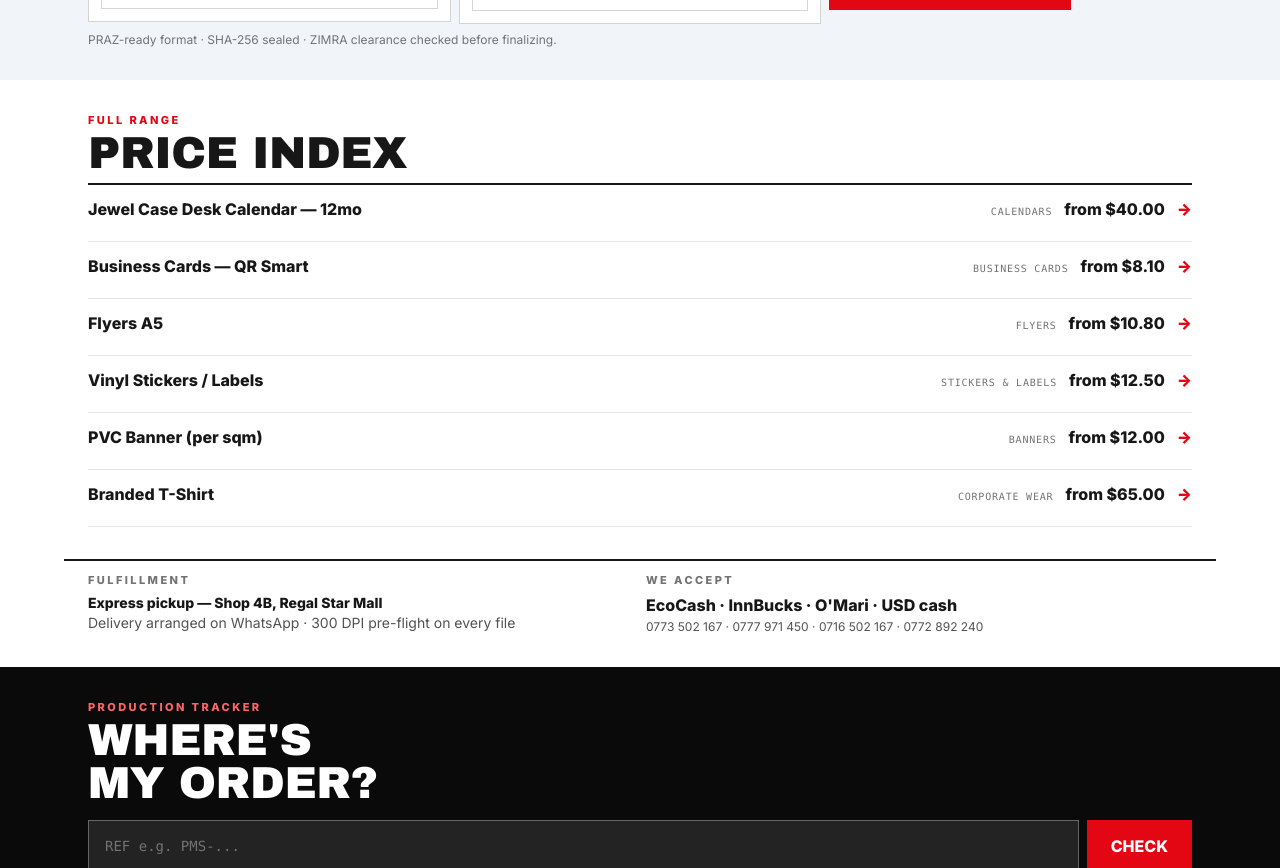
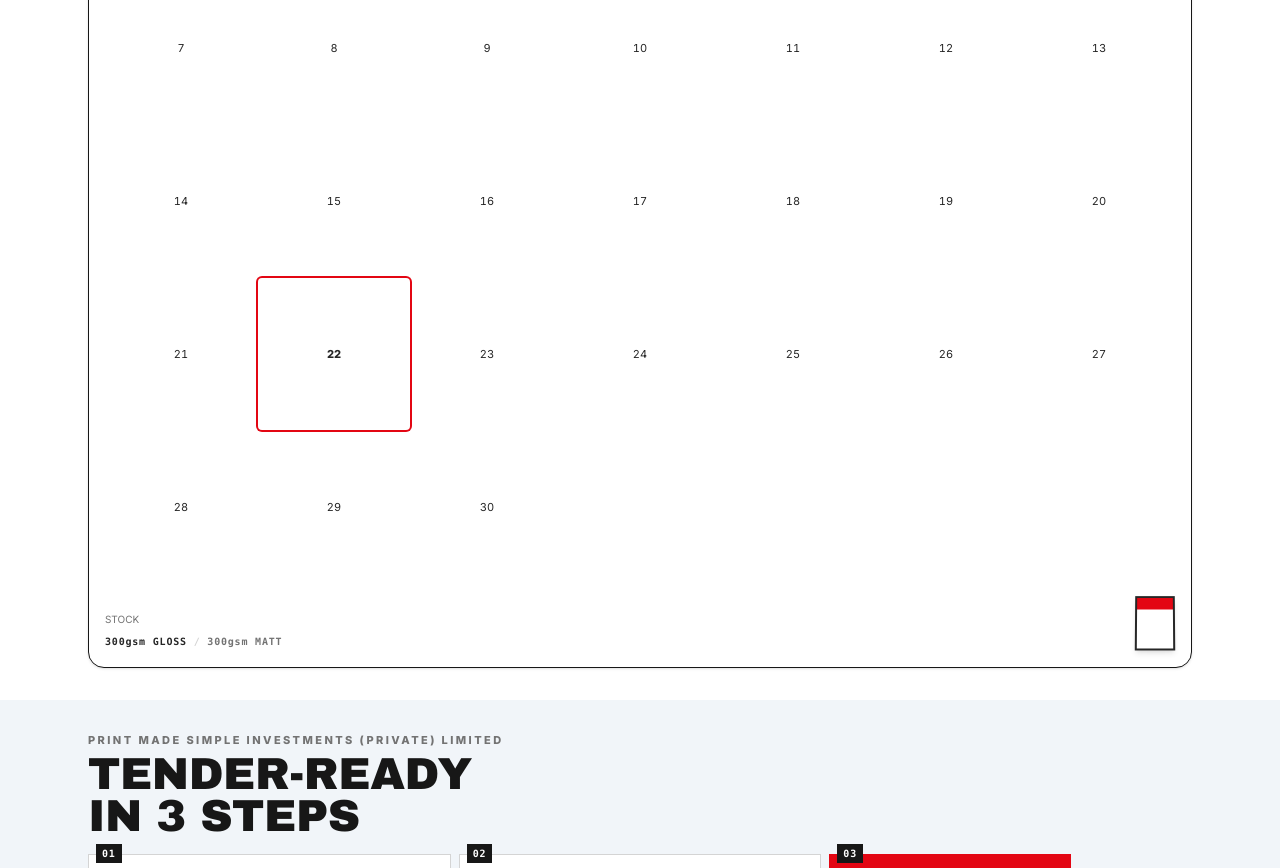
Before and after one commit to TinzyWinzy/PrintMadeSimple, a React (Vite) app: page / in a window 1280 px wide. Shown: the part 2280-3148 px from the top of the page. Built offline with nearby package versions, Linux system fonts and the light colour scheme.

Commit message:
feat(calendar): add styled CalendarSection preview to Home Showcase

```diff
--- /dev/null
+++ b/src/components/CalendarSection.tsx
@@ -0,0 +1,89 @@
+import { useMemo } from 'react'
+import { MONTHS, ZIM_HOLIDAYS_2026, monthGrid, type Holiday } from '../data/holidays'
+
+export interface CalendarSectionProps {
+  month: number
+  year: number
+  brandName?: string
+  stock?: 'gloss' | 'matt'
+  holidays?: Holiday[]
+  highlights?: { day: number; label: string }[]
+  includeHolidays?: boolean
+}
+
+const WEEKDAYS = ['Mo', 'Tu', 'We', 'Th', 'Fr', 'Sa', 'Su']
+
+export default function CalendarSection({
+  month,
+  year,
+  brandName,
+  stock = 'gloss',
+  holidays = ZIM_HOLIDAYS_2026,
+  highlights = [],
+  includeHolidays = true,
+}: CalendarSectionProps) {
+  const grid = useMemo(() => monthGrid(month, year), [month, year])
+  const today = new Date()
+  const isCurrentMonth = month === today.getMonth() && year === today.getFullYear()
+
+  return (
+    <section aria-label="Calendar preview" className="border rounded-2xl bg-white shadow-sm p-4 space-y-3">
+      <div className="flex items-center justify-between">
+        <p className="kicker text-[#E30613]">{MONTHS[month]} {year}</p>
+        {brandName && (
+          <span className="text-[10px] chip-mono font-black uppercase text-neutral-500">
+            {brandName}
+          </span>
+        )}
+      </div>
+
+      <div className="grid grid-cols-7 gap-[1px] calendar-grid text-[11px] font-medium text-neutral-400">
+        {WEEKDAYS.map(d => (
+          <div key={d} className="text-center py-1 uppercase">{d}</div>
+        ))}
+        {grid.map((d, i) => {
+          if (d == null) return <div key={i} className="aspect-square" />
+          const isToday = isCurrentMonth && d === today.getDate()
+          const isHoliday = includeHolidays && holidays.some(h => h.month === month && h.day === d)
+          const hl = highlights.find(h => h.day === d)
+          return (
+            <div
+              key={i}
+              className={`relative aspect-square flex items-center justify-center rounded
+                ${isToday ? 'ring-2 ring-[#E30613] font-bold text-[#E30613]' : ''}
+                ${isHoliday ? 'text-amber-700' : 'text-neutral-800'}`}
+              title={isHoliday ? holidays.find(h => h.month === month && h.day === d)!.name : hl?.label}
+            >
+              {d}
+              {hl && (
+                <span className="absolute bottom-0.5 w-1.5 h-1.5 rounded-full bg-[#E30613]" aria-label={hl.label} />
+              )}
+              {isHoliday && !hl && (
+                <span className="absolute bottom-0.5 w-1.5 h-1.5 rounded-full bg-amber-600" aria-label="holiday" />
+              )}
+            </div>
+          )
+        })}
+      </div>
+
+      <div className="flex gap-3 items-end">
+        <div>
+          <p className="text-[10px] text-neutral-500 uppercase">Stock</p>
+          <span className={`chip-mono text-xs font-black ${stock === 'gloss' ? 'text-neutral-800' : 'text-neutral-500'}`}>
+            300gsm GLOSS
+          </span>
+          <span className="chip-mono text-xs font-black text-neutral-300"> / </span>
+          <span className={`chip-mono text-xs font-black ${stock === 'matt' ? 'text-neutral-800' : 'text-neutral-500'}`}>
+            300gsm MATT
+          </span>
+        </div>
+        <div className="ml-auto [perspective:600px]">
+          <div className="w-10 h-14 border-2 border-neutral-800 shadow-md overflow-hidden [transform:rotateX(14deg)]">
+            <div className="bg-[#E30613] h-3" />
+            <div className={`h-11 ${stock === 'gloss' ? 'stock-gloss' : 'stock-matt'}`} />
+          </div>
+        </div>
+      </div>
+    </section>
+  )
+}
--- a/src/pages/Home.tsx
+++ b/src/pages/Home.tsx
@@ -4,6 +4,8 @@ import { BUSINESS, PRODUCTS } from '../data/business'
 import { catalogPrice, jewelCasePrice } from '../lib/engine'
 import { findDesignByRef } from '../lib/db'
 import { useReveals } from '../lib/reveal'
+import { ZIM_HOLIDAYS_2026 } from '../data/holidays'
+import CalendarSection from '../components/CalendarSection'
 import jewelFlyer from '../assets/jewel-flyer.webp'
 
 const WA = (msg: string) => `https://wa.me/${BUSINESS.primaryWhatsapp.replace('+', '')}?text=${encodeURIComponent(msg)}`
@@ -123,6 +125,12 @@ function Showcase() {
           </li>
         </ol>
       </div>
+      <CalendarSection
+        month={new Date().getMonth()}
+        year={new Date().getFullYear()}
+        brandName="Print Made Simple"
+        holidays={ZIM_HOLIDAYS_2026}
+      />
     </section>
   )
 }
```
